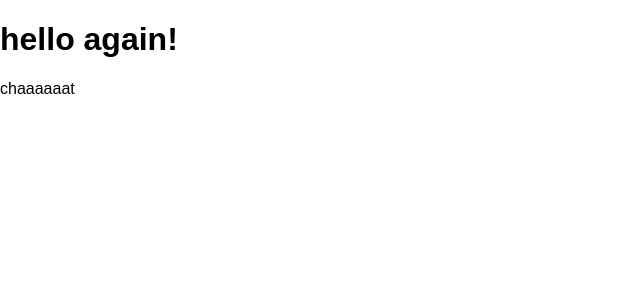
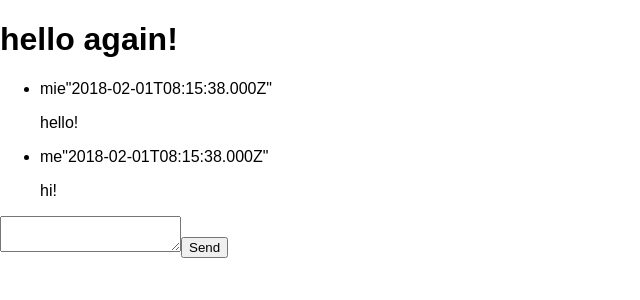
Before and after one commit to DaNish808/websocket_api, a React (Create React App) app in the folder public-react/: page / in a window 1280 px wide. Shown: the top 300 px of the page, without its empty margins (0-640 px from the left). Built offline with nearby package versions, Linux system fonts and the light colour scheme; no server answers.

Commit message:
add Msg component

```diff
--- a/public-react/src/components/Chat/Chat.js
+++ b/public-react/src/components/Chat/Chat.js
@@ -1,5 +1,8 @@
 import React, { PureComponent } from 'react';
 import io from 'socket.io-client';
+
+import Msg from './Msg';
+
 import './Chat.css';
 
 class Chat extends PureComponent {
@@ -10,8 +13,23 @@ class Chat extends PureComponent {
 
   render() {
     return (
-      <section>
-        chaaaaaat
+      <section className="chat-box">
+        <ul className="messages">
+          <Msg
+            user="mie"
+            text="hello!"
+            timestamp={new Date()}
+          />
+          <Msg
+            user="me"
+            text="hi!"
+            timestamp={new Date()}
+          />
+        </ul>
+        <form className="new-msg">
+          <textarea/>
+          <button type="submit">Send</button>
+        </form>
       </section>
     );
   }
--- /dev/null
+++ b/public-react/src/components/Chat/Msg.js
@@ -0,0 +1,21 @@
+import React, { PureComponent } from 'react';
+
+
+class Msg extends PureComponent {
+
+  render() {
+    const {
+      user, text, timestamp
+    } = this.props;
+
+    return (
+      <li className="msg">
+        <span className="user">{user}</span>
+        <span className="timestamp">{JSON.stringify(timestamp)}</span>
+        <p className="msg-text">{text}</p>
+      </li>
+    );
+  }
+}
+
+export default Msg;
```
